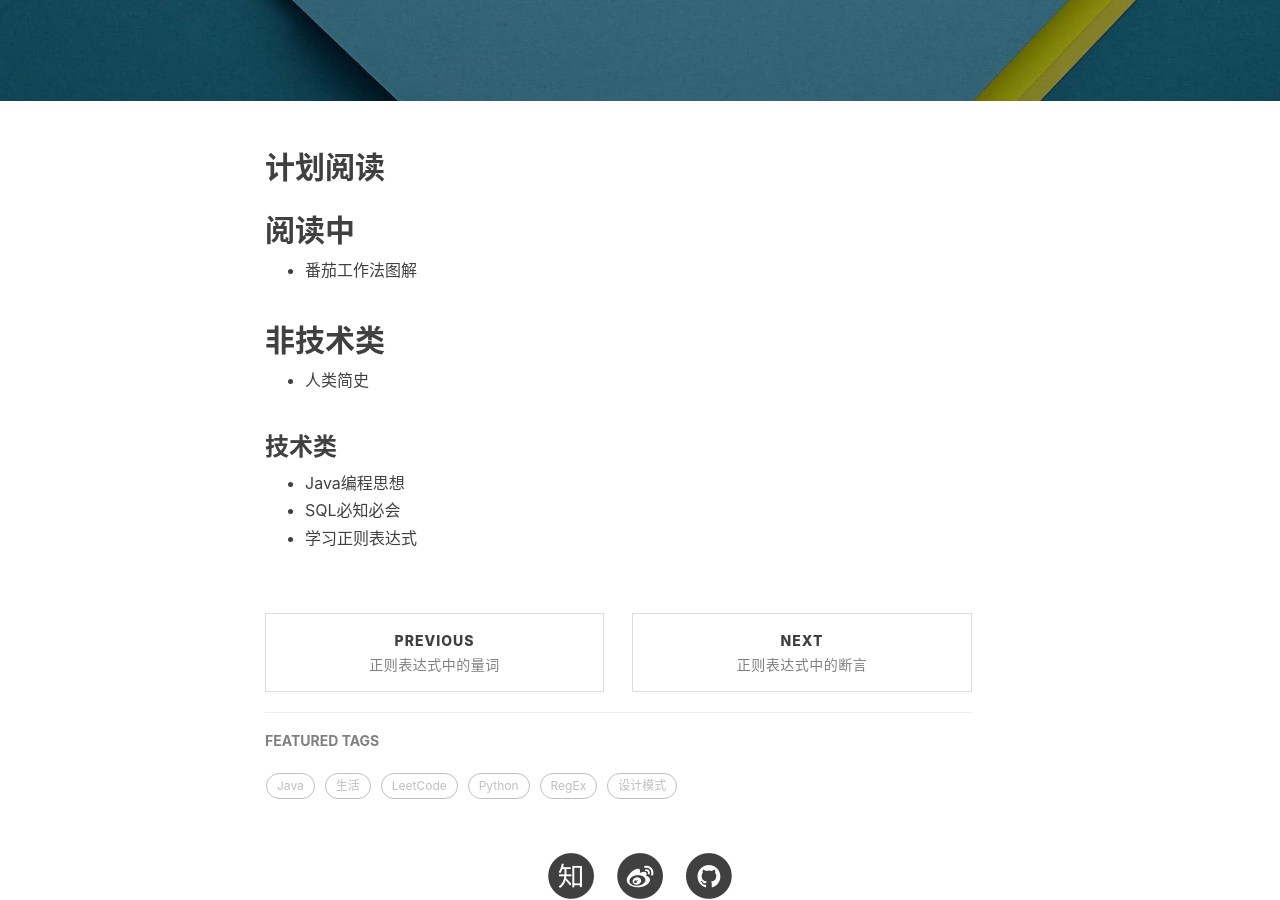
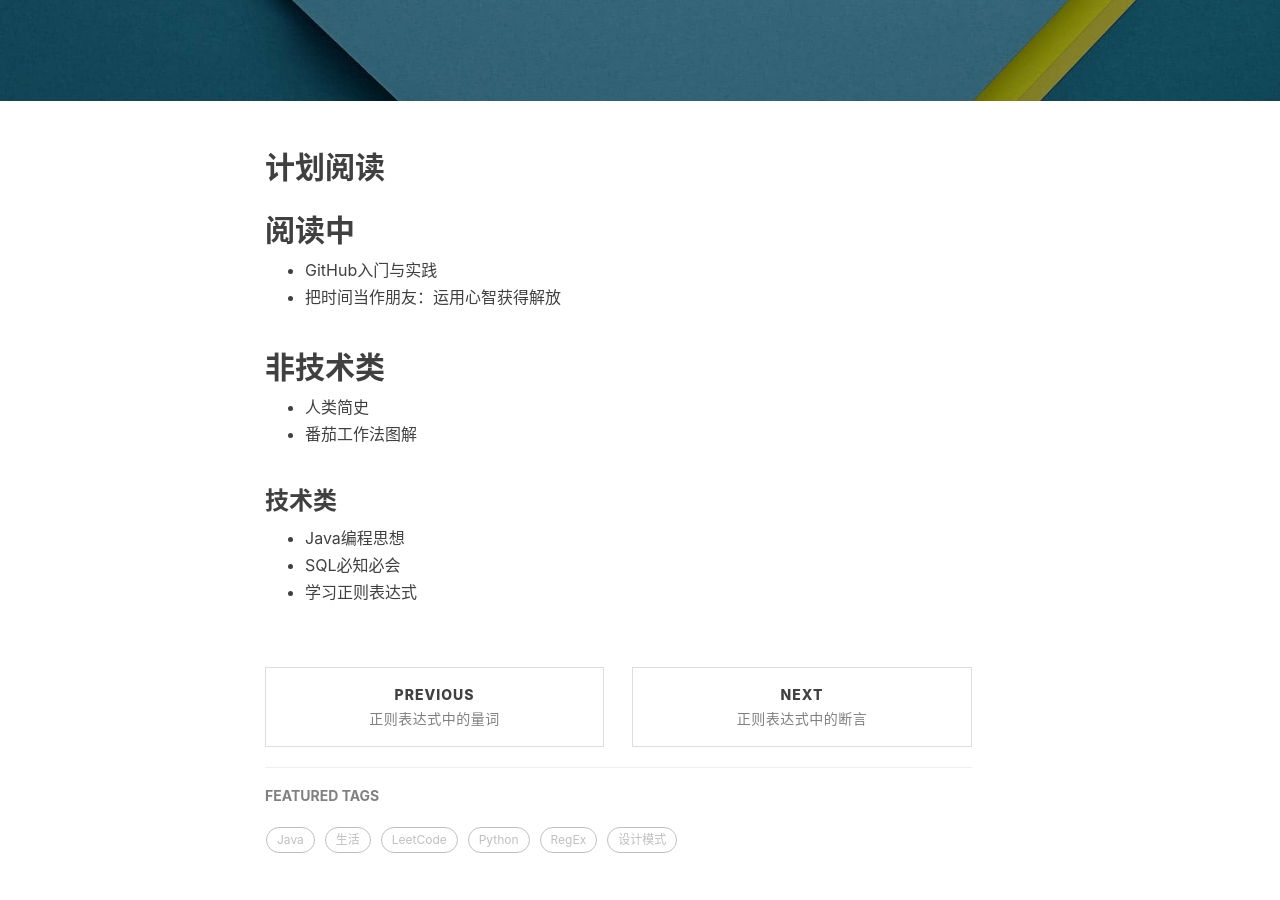
Before and after one commit to fxleyu/fxleyu.github.io, a Jekyll site: the page built from _posts/2017-03-11-the-reading-list-of-2017.md, in a window 1280 px wide and 900 px high, scrolled down 356 px. Built offline with Jekyll 4.4.1, drawn with Linux system fonts in a browser that asks for light colours; nearby versions of some CDN libraries; comment, search, counter and statistics services are not loaded.

Commit message:
UPDATE the blog of reading list

```diff
--- a/_posts/2017-03-11-the-reading-list-of-2017.md
+++ b/_posts/2017-03-11-the-reading-list-of-2017.md
@@ -9,11 +9,13 @@ tags:
 ## 计划阅读
 
 ## 阅读中
-- 番茄工作法图解
+- GitHub入门与实践
+- 把时间当作朋友：运用心智获得解放
 
 
 ## 非技术类
 - 人类简史
+- 番茄工作法图解
 
 ### 技术类
 - Java编程思想
```
